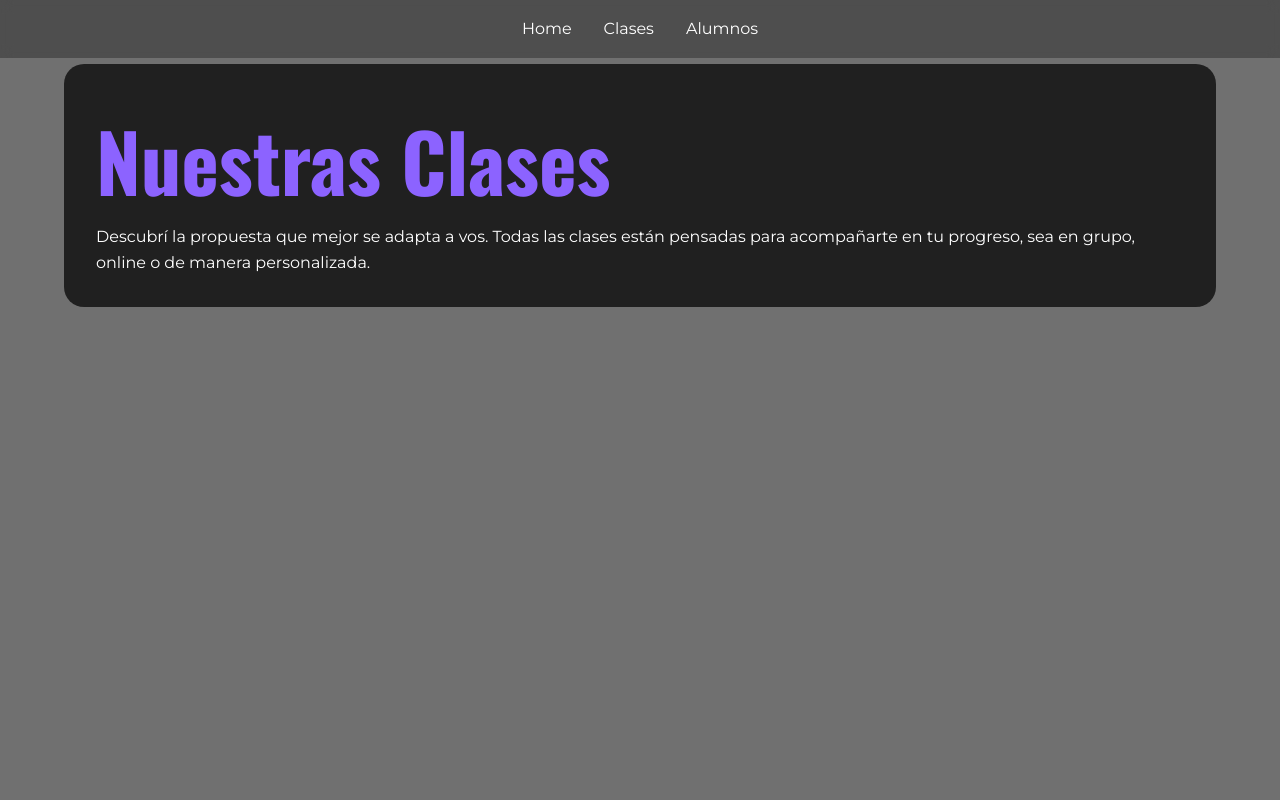
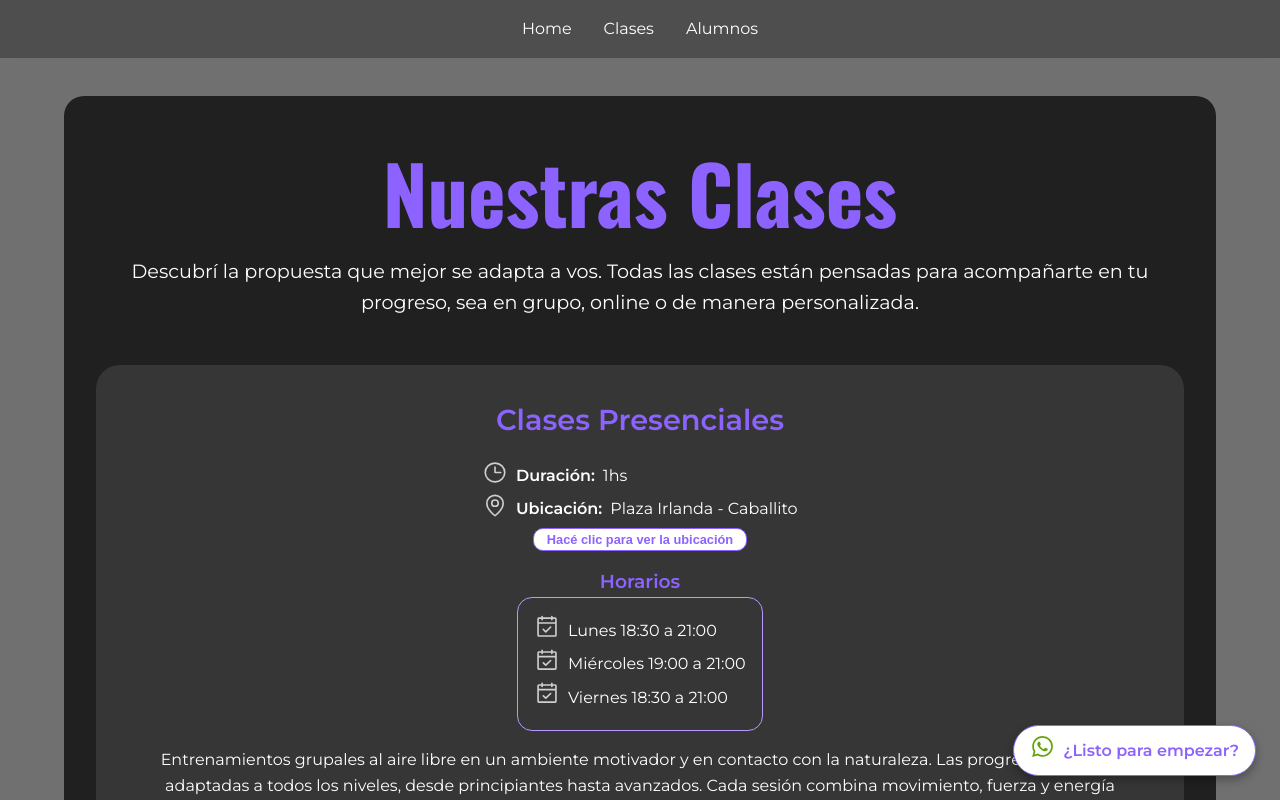
Before and after one commit to solalcaraz/Calis_Trainer, a SvelteKit app: page /clases in a window 1280 px wide. Shown: the top 800 px of the page. Built offline with nearby package versions, Linux system fonts and the light colour scheme.

Commit message:
vista clases

```diff
--- a/src/routes/clases/+page.svelte
+++ b/src/routes/clases/+page.svelte
@@ -1,68 +1,101 @@
-<script>
-  import { clases } from '$lib/components/home/clasesCard/clases'
+<script lang="ts">
+  import './vistaClases.css'
+  import { clases } from "$lib/mocks/clasesMock"
+  import Modal from '$lib/components/generales/modal/modal.svelte'
+  import Boton from '$lib/components/generales/boton/boton.svelte'
+
+  let modalVisible: boolean = false
+  const openModal = () => { modalVisible = true }
+  const closeModal = () => { modalVisible = false }
 </script>
 
 <section class="contenedor-general clases_contenedor">
+  <article>
     <h1>Nuestras Clases</h1>
     <p class="clases_contenedor--intro">
       Descubrí la propuesta que mejor se adapta a vos.
       Todas las clases están pensadas para acompañarte en tu progreso, sea en grupo, online o de manera personalizada.
     </p>
+  </article>
 
+  <article class="contenedor_card">
     {#each clases as clase (clase.id)}
-    <section id={clase.id} class="clases_card">
+      <section id={clase.id} class="clases_card contenedor_general--contenido">
         <h2>{clase.nombre}</h2>
 
-      {#if clase.duracion}
-        <p class="duracion">{clase.duracion}</p>
+        <article class="info">
+          <p>
+            <span><img src="/clock.svg" alt="Icono duración"></span>
+            <span class="info--texto">Duración:</span>
+            {clase.duracion}
+          </p>
+          <p>
+            <span><img src="/map-pin.svg" alt="Icono pin mapa"></span>
+            <span class="info--texto">Ubicación:</span>
+            {clase.ubicacion}
+          </p>
+          {#if clase.ubicacion === 'Plaza Irlanda - Caballito'}
+            <Boton tipo="secundario-informacion" onclick={() => openModal()}>
+              Hacé clic para ver la ubicación
+            </Boton>
+            <Modal modalVisible={modalVisible} onClose={closeModal} titulo={clase.ubicacion}>
+              {#snippet contenido()}
+                <!-- svelte-ignore a11y_missing_attribute -->
+                <iframe
+                  src="https://www.google.com/maps/embed?pb=!1m18!1m12!1m3!1d3283.584683211313!2d-58.46044252517908!3d-34.6146621729504!2m3!1f0!2f0!3f0!3m2!1i1024!2i768!4f13.1!3m3!1m2!1s0x95bcca1ea91fd4cf%3A0xbaee7969a08f24df!2sPlaza%20Irlanda!5e0!3m2!1ses-419!2sar!4v1759764966307!5m2!1ses-419!2sar"
+                  width="400"
+                  height="300"
+                  style="border:0;"
+                  loading="lazy"
+                  referrerpolicy="no-referrer-when-downgrade">
+                </iframe>
+              {/snippet}
+            </Modal>
           {/if}
+        </article>
 
         {#if clase.horarios && clase.horarios.length > 0}
-        <div class="horarios">
+          <article class="horarios">
             <h3>Horarios</h3>
-          <ul>
+            <ul class="detalles_card--borde">
               {#each clase.horarios as horario (horario.item)}
-              <li>{horario}</li>
+                <li>
+                  <span><img src="/calendar-check.svg" alt="Icono calendario"></span>
+                  {horario.texto}
+                </li>
               {/each}
             </ul>
-        </div>
-      {/if}
-
-      {#if clase.ubicacion}
-        <p class="ubicacion">📍 {clase.ubicacion}</p>
+          </article>
         {/if}
 
         {#if clase.beneficios && clase.beneficios.length > 0}
-        <div class="beneficios">
-          <h3>Incluye:</h3>
-          <ul>
+          <article class="beneficios">
+            <h3>Beneficios</h3>
+            <ul class="detalles_card--borde">
               {#each clase.beneficios as beneficio (beneficio.item)}
-              <li>{beneficio}</li>
+                <li>
+                  <span><img src="/check-square.svg" alt="Icono check"></span>
+                  {beneficio.texto}
+                </li>
               {/each}
             </ul>
-        </div>
+          </article>
         {/if}
 
-      <p class="descripcion">{clase.descripcion}</p>
-
-      <!-- <a
-        href="https://wa.me/5491123456789?text=Hola!%20Quiero%20más%20info%20sobre%20{clase.nombre}"
-        target="_blank"
-        class="btn-secundario">
-        Consultar por WhatsApp
-      </a> -->
+        <article>
+          <p>{clase.descripcion}</p>
+        </article>
       </section>
       {/each}
-
-  <!--
-  <div class="cta-final">
-    <h2>¿Listo para empezar?</h2>
-    <p>Escribinos y sumate a la comunidad de Calis Trainer. ¡Tu mejor versión empieza hoy! 💪</p>
+      <div class="contenedor_wpp-flotante">
         <a
-      href="https://wa.me/5491123456789?text=Hola!%20Quiero%20sumarme%20a%20las%20clases"
+          href="https://wa.me/5491137568867?text=Hola!%20Quiero%20más%20info%20sobre%20las%20clases"
           target="_blank"
-      class="btn-principal">
-      Contactar por WhatsApp
+          rel="noopener noreferrer"
+          class="wpp-flotante">
+          <span><img src="/MdiWhatsapp.svg" alt="Icono whatsapp"></span>
+          ¿Listo para empezar?
         </a>
-  </div> -->
+      </div>
+  </article>
 </section>
--- a/src/routes/clases/vistaClases.css
+++ b/src/routes/clases/vistaClases.css
@@ -2,67 +2,70 @@
   display: flex;
   flex-direction: column;
   gap: 3rem;
-  padding: 2rem;
+  margin-top: 6rem;
 
-  h2 {
+  h1 {
     text-align: center;
   }
 }
 
 .clases_contenedor--intro {
   text-align: center;
-  font-size: 1.1rem;
+  font-size: 1.2rem;
+}
+
+.contenedor_card {
+  display: flex;
+  flex-direction: column;
+  gap: 2rem;
 }
 
 .clases_card {
   background-color: #363636;
   border-radius: 1.5rem;
-  padding: 2rem;
-  display: flex;
-  flex-direction: column;
+  padding: 2rem 4rem;
   align-items: center;
-  gap: 1rem;
+  text-align: center;
+  scroll-margin-top: 4rem;
 
-  h2 {
-    color: var(--color-texto-secundario);
-    margin-bottom: 0.25rem;
-    text-align: center;
+  h2, h3 {
+    color: var(--color-principal);
   }
 }
 
-.duracion, .descripcion, .ubicacion {
-  color: #fff;
-  text-align: center;
+.info, .horarios, .beneficios, .contenedor_wpp-flotante {
+
+  img {
+    width: 1.6rem;
+    height: 1.6rem;
+  }
+
+  p, li, a {
+    display: flex;
+    align-items: center;
+    gap: 0.5rem;
+  }
 }
 
-.duracion {
+.info--texto {
   font-weight: bold;
-  margin-bottom: 0.5rem;
 }
 
-.horarios, .beneficios {
-  width: 100%;
+.detalles_card--borde {
+  padding: 1rem;
+  border: 1px solid var(--color-secundario);
+  border-radius: 15px;
 }
 
-.horarios h3, .beneficios h3 {
-  color: #67EACA;
-  margin-bottom: 0.5rem;
+.wpp-flotante {
+  position: fixed;
+  bottom: 1.5rem;
+  right: 1.5rem;
+  background-color: var(--color-texto-primario);
+  color: var(--color-principal);
+  border: 1px solid var(--color-principal);
+  border-radius: 50px;
+  padding: 0.5rem 1rem;
+  font-weight: bold;
+  box-shadow: 0 4px 10px rgba(0,0,0,0.3);
 }
-
-.horarios ul, .beneficios ul {
-  list-style: none;
-  padding: 0;
-  margin: 0;
-}
-
-.horarios li, .beneficios li {
-  margin: 0.25rem 0;
-  text-align: left;
-  padding-left: 0.5rem;
-  position: relative;
-}
-
-.ubicacion {
-  font-style: italic;
-  margin: 0.5rem 0;
-}
```
Lines whose indentation alone changed are shown as unchanged.
